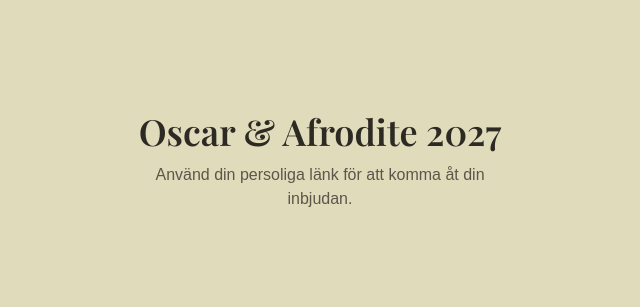
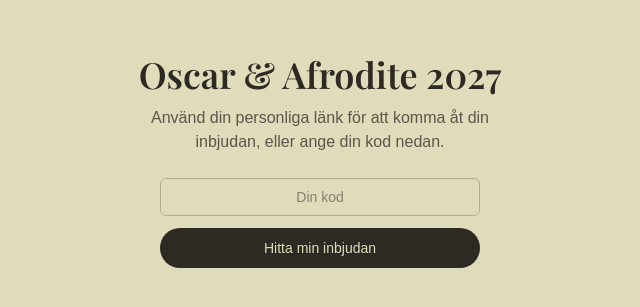
Before and after one commit to Oscar-Nordstrom/rsvp_next, a Next.js app: page / in a window 1280 px wide. Shown: the part 239-546 px from the top of the page, without its empty margins (320-960 px from the left). Built offline with nearby package versions, Linux system fonts and the light colour scheme; a web font is replaced by a local one.

Commit message:
passcode based invite

```diff
--- /dev/null
+++ b/app/actions.ts
@@ -0,0 +1,26 @@
+"use server";
+
+import { redirect } from "next/navigation";
+import { createSupabaseServerClient } from "@/lib/supabase/server";
+
+export async function findRsvp(formData: FormData) {
+  const token = formData.get("token");
+  const trimmed = typeof token === "string" ? token.trim() : "";
+
+  if (!trimmed) {
+    redirect("/?error=1");
+  }
+
+  const supabase = createSupabaseServerClient();
+  const { data: guest } = await supabase
+    .from("guests")
+    .select("token")
+    .ilike("token", trimmed)
+    .maybeSingle();
+
+  if (!guest) {
+    redirect("/?error=1");
+  }
+
+  redirect(`/rsvp/${guest.token}`);
+}
--- a/app/admin/actions.ts
+++ b/app/admin/actions.ts
@@ -4,6 +4,7 @@ import { revalidatePath } from "next/cache";
 import { redirect } from "next/navigation";
 import { createSupabaseServerClient } from "@/lib/supabase/server";
 import { destroyAdminSession, isAdmin } from "@/lib/admin/auth";
+import { generateGuestToken } from "@/lib/guests/token";
 
 async function requireAdmin() {
   if (!(await isAdmin())) {
@@ -20,15 +21,25 @@ export async function addGuest(formData: FormData) {
   }
 
   const supabase = createSupabaseServerClient();
-  const { error } = await supabase
-    .from("guests")
-    .insert({ name: name.trim() });
 
-  if (error) {
-    throw new Error(error.message);
+  // Token collisions are exceedingly unlikely at 32^5 combinations for a
+  // guest list this size, but retry a few times rather than fail outright.
+  for (let attempt = 0; attempt < 5; attempt++) {
+    const { error } = await supabase
+      .from("guests")
+      .insert({ name: name.trim(), token: generateGuestToken() });
+
+    if (!error) {
+      revalidatePath("/admin");
+      return;
+    }
+
+    if (error.code !== "23505") {
+      throw new Error(error.message);
+    }
   }
 
-  revalidatePath("/admin");
+  throw new Error("Could not generate a unique invite code, please try again");
 }
 
 export async function updateGuest(formData: FormData) {
--- a/app/admin/page.tsx
+++ b/app/admin/page.tsx
@@ -1,4 +1,3 @@
-import { headers } from "next/headers";
 import { redirect } from "next/navigation";
 import { isAdmin } from "@/lib/admin/auth";
 import { createSupabaseServerClient } from "@/lib/supabase/server";
@@ -12,13 +11,6 @@ export default async function AdminPage() {
   if (!(await isAdmin())) {
     redirect("/admin/login");
   }
-
-  const headersList = await headers();
-  const host = headersList.get("host");
-  const protocol =
-    headersList.get("x-forwarded-proto") ??
-    (process.env.NODE_ENV === "development" ? "http" : "https");
-  const origin = `${protocol}://${host}`;
 
   const supabase = createSupabaseServerClient();
   const { data: guests } = await supabase
@@ -116,10 +108,10 @@ export default async function AdminPage() {
               {guest.note ? ` — "${guest.note}"` : ""}
             </div>
             <div className="flex items-center gap-2">
-              <div className="truncate text-xs text-subtle">
-                {origin}/rsvp/{guest.token}
-              </div>
-              <CopyButton value={`${origin}/rsvp/${guest.token}`} />
+              <span className="rounded-md border border-border bg-surface-hover px-2.5 py-1 font-mono text-base font-semibold tracking-widest text-foreground">
+                {guest.token}
+              </span>
+              <CopyButton value={guest.token} />
             </div>
           </li>
         ))}
--- a/app/page.tsx
+++ b/app/page.tsx
@@ -1,12 +1,40 @@
-export default function Home() {
+import Button from "@/app/_components/Button";
+import { findRsvp } from "./actions";
+
+export default async function Home({
+  searchParams,
+}: {
+  searchParams: Promise<{ error?: string }>;
+}) {
+  const { error } = await searchParams;
+
   return (
-    <main className="flex min-h-screen flex-1 flex-col items-center justify-center gap-3 bg-background px-6 text-center">
-      <h1 className="font-display text-4xl font-semibold text-foreground">
-        Oscar & Afrodite 2027
-      </h1>
-      <p className="max-w-sm text-muted">
-        Använd din persoliga länk för att komma åt din inbjudan.
-      </p>
+    <main className="flex min-h-screen flex-1 flex-col items-center justify-center gap-6 bg-background px-6 text-center">
+      <div>
+        <h1 className="font-display text-4xl font-semibold text-foreground">
+          Oscar & Afrodite 2027
+        </h1>
+        <p className="mt-3 max-w-sm text-muted">
+          Använd din personliga länk för att komma åt din inbjudan, eller
+          ange din kod nedan.
+        </p>
+      </div>
+
+      <form action={findRsvp} className="flex w-full max-w-xs flex-col gap-3">
+        <input
+          type="text"
+          name="token"
+          placeholder="Din kod"
+          required
+          className="rounded-md border border-border bg-transparent px-3 py-2 text-center text-sm"
+        />
+        <Button type="submit">Hitta min inbjudan</Button>
+        {error && (
+          <p className="text-sm text-danger">
+            Vi kunde inte hitta någon inbjudan med den koden.
+          </p>
+        )}
+      </form>
     </main>
   );
 }
--- /dev/null
+++ b/lib/guests/token.ts
@@ -0,0 +1,14 @@
+import { randomInt } from "crypto";
+
+// Crockford's base32 alphabet: digits + uppercase letters minus I, L, O, U,
+// which are easy to misread or mistype when a guest copies a code by hand.
+const TOKEN_CHARS = "0123456789ABCDEFGHJKMNPQRSTVWXYZ";
+const TOKEN_LENGTH = 5;
+
+export function generateGuestToken() {
+  let token = "";
+  for (let i = 0; i < TOKEN_LENGTH; i++) {
+    token += TOKEN_CHARS[randomInt(TOKEN_CHARS.length)];
+  }
+  return token;
+}
```
Also changed, not shown: 1 other file (tests, documents, lock files or other folders).
